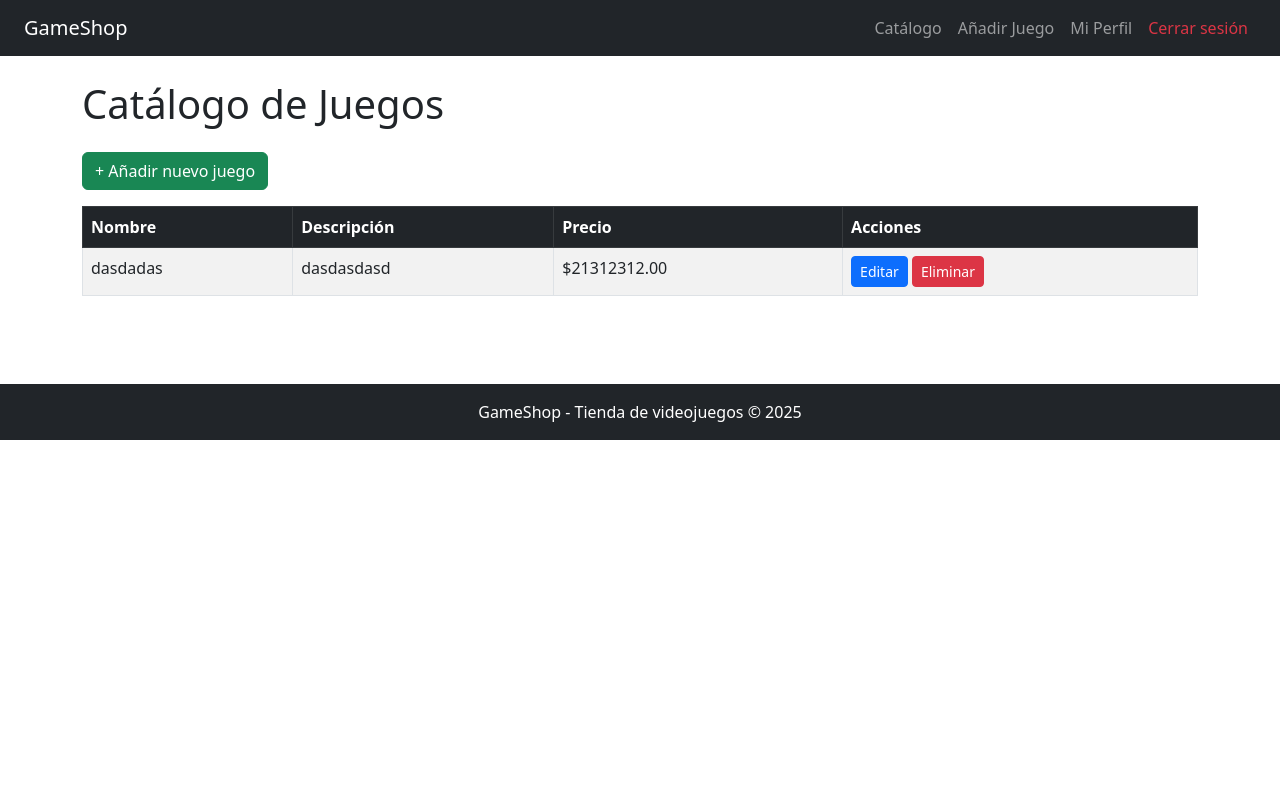
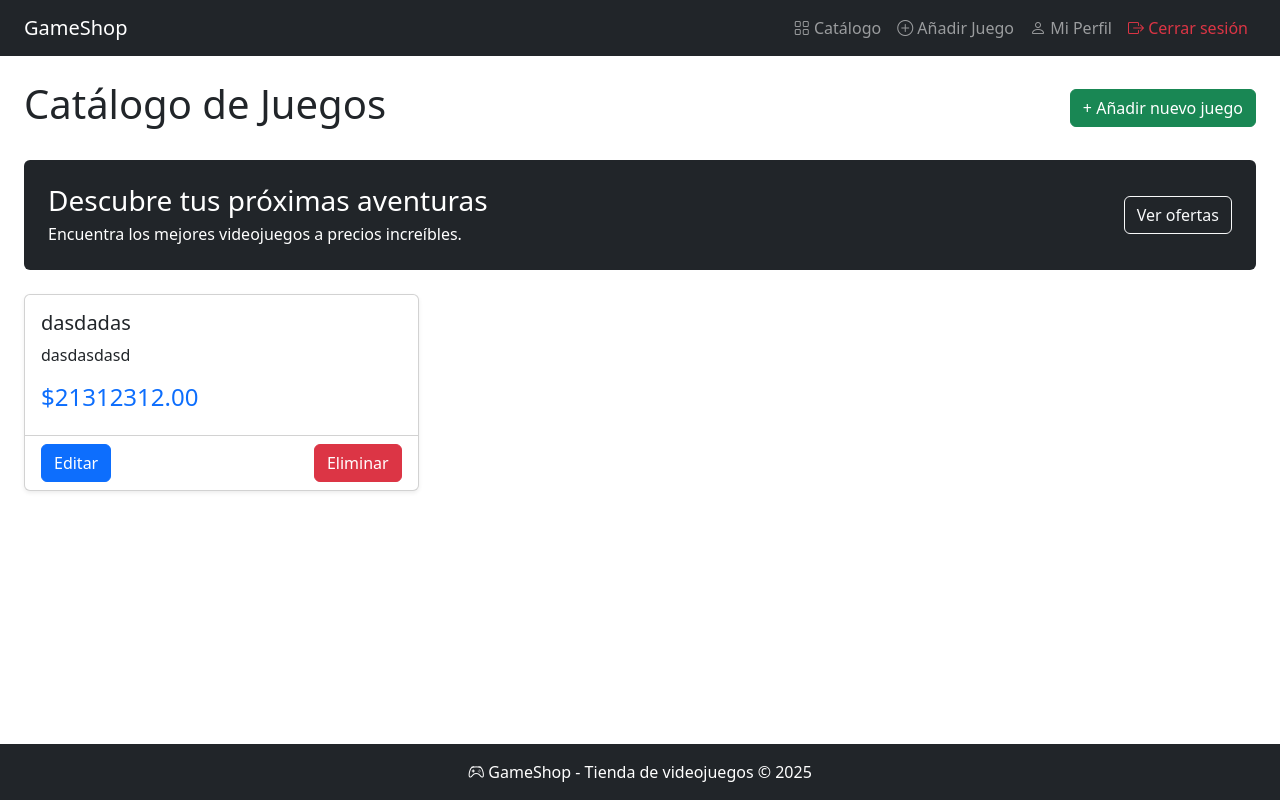
Before and after one commit to sebastian006107/sumativa3, a Django app: page / in a window 1280 px wide. Run offline with Django 5.2, Linux system fonts and the light colour scheme; a user stored in the database is signed in; data comes from the database, SQL or seed files in the repository; both versions use the stored data as it was after the commit.

Commit message:
front mejorado

```diff
--- a/core/templates/core/base_generic.html
+++ b/core/templates/core/base_generic.html
@@ -2,51 +2,83 @@
 <html lang="es">
 <head>
     <meta charset="UTF-8">
+    <meta name="viewport" content="width=device-width, initial-scale=1.0">
     <title>{% block title %}GameShop{% endblock %}</title>
     <link href="https://cdn.jsdelivr.net/npm/bootstrap@5.3.0/dist/css/bootstrap.min.css" rel="stylesheet">
+    <link rel="stylesheet" href="https://cdn.jsdelivr.net/npm/bootstrap-icons@1.10.0/font/bootstrap-icons.css">
+    <style>
+        body {
+            display: flex;
+            flex-direction: column;
+            min-height: 100vh;
+        }
+        main {
+            flex: 1 0 auto;
+        }
+        .footer {
+            flex-shrink: 0;
+            width: 100%;
+        }
+    </style>
 </head>
 <body>
 
-<nav class="navbar navbar-expand-lg navbar-dark bg-dark px-4">
+<nav class="navbar navbar-expand-lg navbar-dark bg-dark">
+    <div class="container-fluid px-4">
         <a class="navbar-brand" href="{% url 'listar_juegos' %}">GameShop</a>
 
-    <div class="collapse navbar-collapse">
-        <ul class="navbar-nav ms-auto">
+        <button class="navbar-toggler" type="button" data-bs-toggle="collapse" data-bs-target="#navbarNav">
+            <span class="navbar-toggler-icon"></span>
+        </button>
+
+        <div class="collapse navbar-collapse justify-content-end" id="navbarNav">
+            <ul class="navbar-nav">
                 {% if user.is_authenticated %}
                     <li class="nav-item">
-                    <a class="nav-link" href="{% url 'listar_juegos' %}">Catálogo</a>
+                        <a class="nav-link" href="{% url 'listar_juegos' %}"><i class="bi bi-grid"></i> Catálogo</a>
                     </li>
                     {% if user.is_superuser %}
                     <li class="nav-item">
-                    <a class="nav-link" href="{% url 'crear_juego' %}">Añadir Juego</a>
+                        <a class="nav-link" href="{% url 'crear_juego' %}"><i class="bi bi-plus-circle"></i> Añadir Juego</a>
                     </li>
                     {% endif %}
                     <li class="nav-item">
-                    <a class="nav-link" href="{% url 'editar_perfil' %}">Mi Perfil</a>
+                        <a class="nav-link" href="{% url 'editar_perfil' %}"><i class="bi bi-person"></i> Mi Perfil</a>
                     </li>
                     <li class="nav-item">
-                    <a class="nav-link text-danger" href="{% url 'logout' %}">Cerrar sesión</a>
+                        <form method="post" action="{% url 'logout' %}" class="nav-link p-0">
+                            {% csrf_token %}
+                            <button type="submit" class="btn nav-link text-danger border-0 bg-transparent">
+                                <i class="bi bi-box-arrow-right"></i> Cerrar sesión
+                            </button>
+                        </form>
                     </li>
                 {% else %}
                     <li class="nav-item">
-                    <a class="nav-link" href="{% url 'login' %}">Iniciar sesión</a>
+                        <a class="nav-link" href="{% url 'login' %}"><i class="bi bi-box-arrow-in-right"></i> Iniciar sesión</a>
                     </li>
                     <li class="nav-item">
-                    <a class="nav-link" href="{% url 'registro' %}">Registrarse</a>
+                        <a class="nav-link" href="{% url 'registro' %}"><i class="bi bi-person-plus"></i> Registrarse</a>
                     </li>
                 {% endif %}
             </ul>
         </div>
+    </div>
 </nav>
 
-<div class="container py-4">
+<main>
+    <div class="container-fluid px-0">
         {% block content %}{% endblock %}
     </div>
+</main>
 
-<footer class="bg-dark text-white text-center py-3 mt-5">
-    GameShop - Tienda de videojuegos © 2025
+<footer class="footer bg-dark text-white text-center py-3">
+    <div class="container">
+        <i class="bi bi-controller"></i> GameShop - Tienda de videojuegos © 2025
+    </div>
 </footer>
 
 <script src="https://cdn.jsdelivr.net/npm/bootstrap@5.3.0/dist/js/bootstrap.bundle.min.js"></script>
+{% block extra_js %}{% endblock %}
 </body>
 </html>
--- a/core/templates/core/listar.html
+++ b/core/templates/core/listar.html
@@ -3,38 +3,52 @@
 {% block title %}Catálogo de Juegos{% endblock %}
 
 {% block content %}
-<h1 class="mb-4">Catálogo de Juegos</h1>
-{% if user.is_superuser %}
-<a href="{% url 'crear_juego' %}" class="btn btn-success mb-3">+ Añadir nuevo juego</a>
-{% endif %}
+<div class="container-fluid px-4">
+    <div class="d-flex justify-content-between align-items-center my-4">
+        <h1>Catálogo de Juegos</h1>
+        {% if user.is_superuser %}
+        <a href="{% url 'crear_juego' %}" class="btn btn-success">+ Añadir nuevo juego</a>
+        {% endif %}
+    </div>
 
-<table class="table table-bordered table-striped">
-    <thead class="table-dark">
-        <tr>
-            <th>Nombre</th>
-            <th>Descripción</th>
-            <th>Precio</th>
-            <th>Acciones</th>
-        </tr>
-    </thead>
-    <tbody>
+    <!-- Banner promocional -->
+    <div class="row mb-4">
+        <div class="col-12">
+            <div class="bg-dark text-white p-4 rounded d-flex justify-content-between align-items-center">
+                <div>
+                    <h2 class="h3 mb-1">Descubre tus próximas aventuras</h2>
+                    <p class="mb-0">Encuentra los mejores videojuegos a precios increíbles.</p>
+                </div>
+                <button class="btn btn-outline-light d-none d-sm-block">Ver ofertas</button>
+            </div>
+        </div>
+    </div>
+
+    <!-- Grid de tarjetas -->
+    <div class="row g-4 mb-5">
         {% for juego in juegos %}
-        <tr>
-            <td>{{ juego.nombre }}</td>
-            <td>{{ juego.descripcion }}</td>
-            <td>${{ juego.precio }}</td>
-            <td>
-                {% if user.is_superuser %}
-                <a href="{% url 'editar_juego' juego.id %}" class="btn btn-primary btn-sm">Editar</a>
-                <a href="{% url 'eliminar_juego' juego.id %}" class="btn btn-danger btn-sm">Eliminar</a>
-                {% else %}
-                <span class="text-muted">Solo lectura</span>
-                {% endif %}
-            </td>
-        </tr>
+        <div class="col-12 col-sm-6 col-lg-4">
+            <div class="card h-100 shadow-sm">
+                <div class="card-body">
+                    <h5 class="card-title">{{ juego.nombre }}</h5>
+                    <p class="card-text">{{ juego.descripcion|truncatechars:100 }}</p>
+                    <h4 class="text-primary">${{ juego.precio }}</h4>
+                </div>
+                <div class="card-footer bg-transparent d-flex justify-content-between align-items-center">
+                    {% if user.is_superuser %}
+                    <a href="{% url 'editar_juego' juego.id %}" class="btn btn-primary">Editar</a>
+                    <a href="{% url 'eliminar_juego' juego.id %}" class="btn btn-danger">Eliminar</a>
+                    {% else %}
+                    <a href="#" class="btn btn-primary w-100">Ver detalles</a>
+                    {% endif %}
+                </div>
+            </div>
+        </div>
         {% empty %}
-        <tr><td colspan="4">No hay juegos registrados.</td></tr>
+        <div class="col-12">
+            <div class="alert alert-info">No hay juegos registrados.</div>
+        </div>
         {% endfor %}
-    </tbody>
-</table>
+    </div>
+</div>
 {% endblock %}
--- /dev/null
+++ b/myvenv/pyvenv.cfg
@@ -0,0 +1,5 @@
+home = C:\Users\sebas\AppData\Local\Programs\Python\Python311
+include-system-site-packages = false
+version = 3.11.9
+executable = C:\Users\sebas\AppData\Local\Programs\Python\Python311\python.exe
+command = C:\Users\sebas\AppData\Local\Programs\Python\Python311\python.exe -m venv C:\Users\sebas\Downloads\sumativa3\myvenv
```
Also changed, not shown: core/templates/core/crear.html (+36 -7 lines), db.sqlite3, 12 other files. Lines whose indentation alone changed are shown as unchanged.
